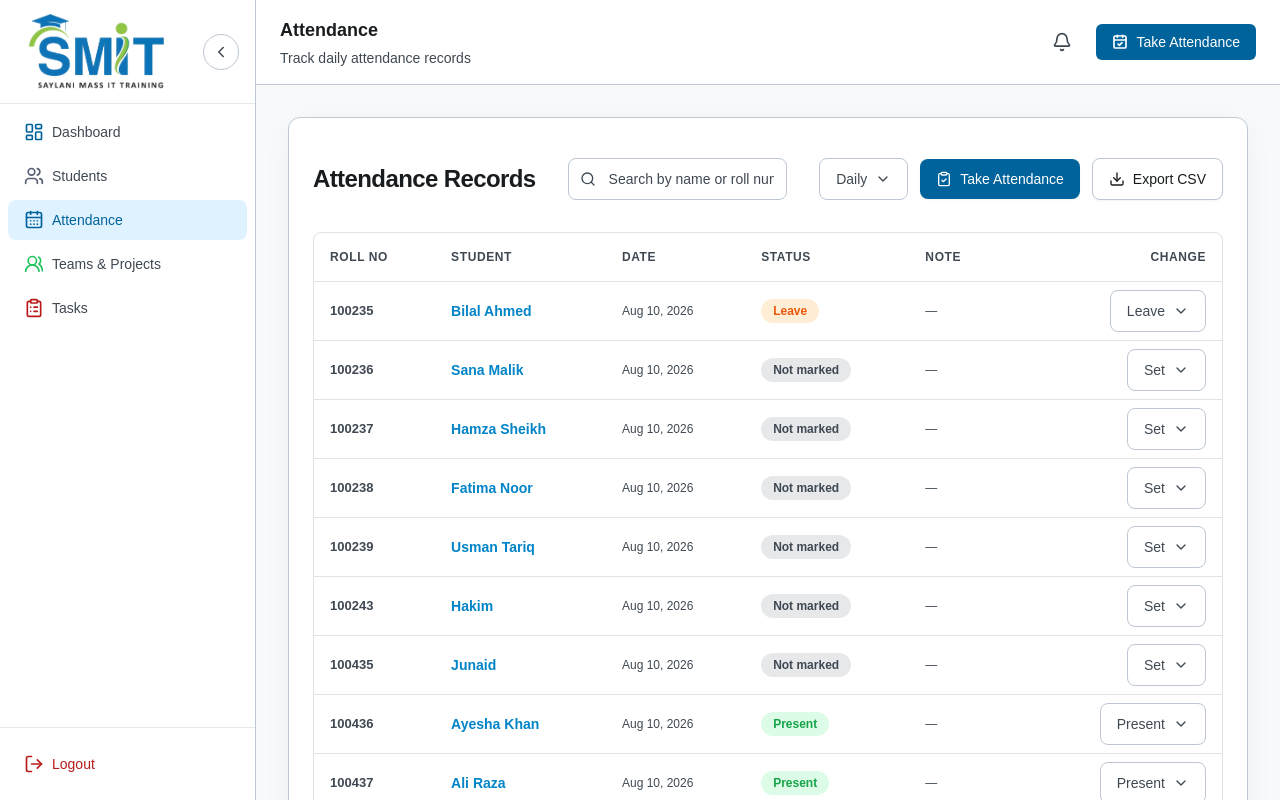
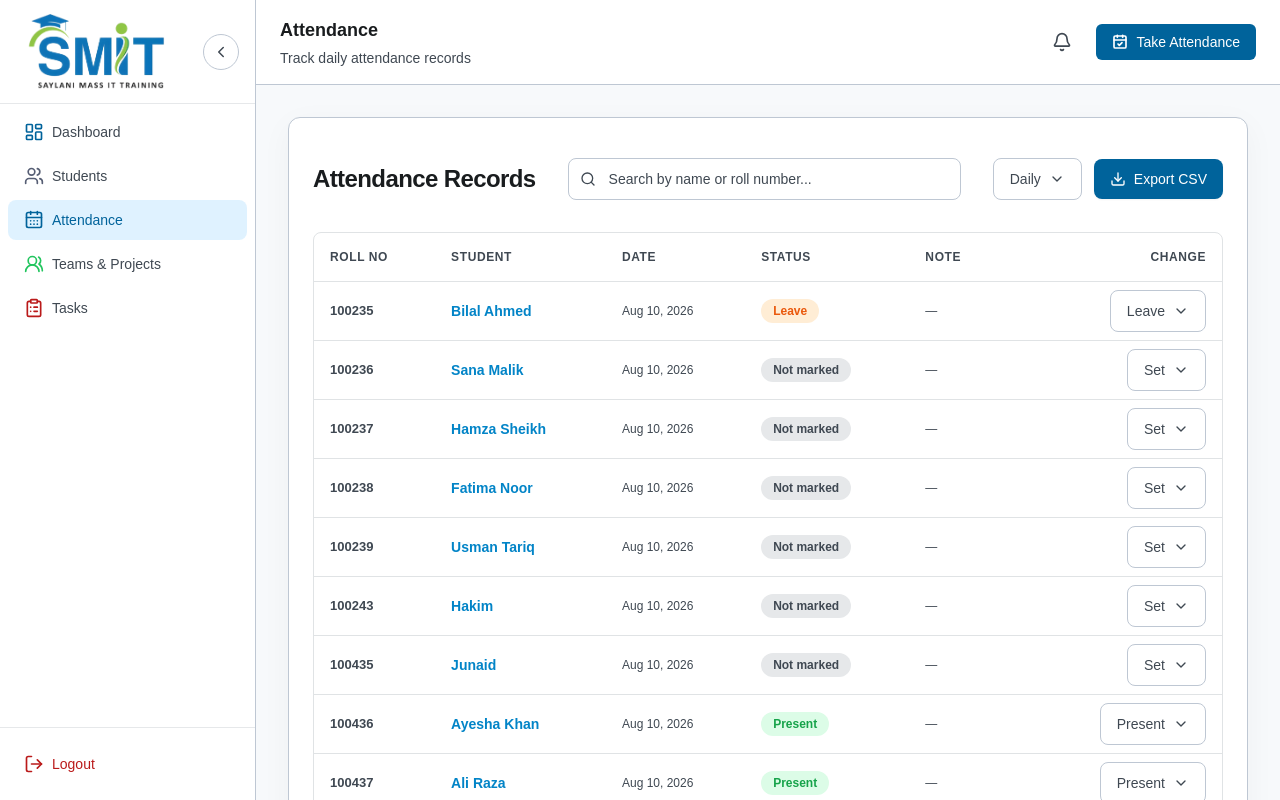
Before and after one commit to DoctorJunaid/Saylani-Bootcamp-LMS0, a React (Vite) app in the folder Client/: page /attendance in a window 1280 px wide. Built offline with nearby package versions, Linux system fonts and the light colour scheme.

Commit message:
remove the take attendance btn from the attendance toolbar

```diff
--- a/Client/src/components/attendanceComponents/AttendanceToolbar.jsx
+++ b/Client/src/components/attendanceComponents/AttendanceToolbar.jsx
@@ -35,19 +35,10 @@ const AttendanceToolbar = ({ searchQuery, onSearchChange, onDownloadCsv, onTakeA
           options={['Weekly', 'Monthly']}
         />
 
-        {/* Take Attendance Button */}
-        <button
-          onClick={onTakeAttendanceClick}
-          className="inline-flex items-center justify-center gap-2 px-4 py-2.5 bg-[var(--color-primary)] hover:opacity-90 text-[var(--color-on-primary)] text-sm font-medium rounded-lg transition-colors shadow-sm w-full sm:w-auto"
-        >
-          <ClipboardCheck className="h-4 w-4" />
-          Take Attendance
-        </button>
-
         {/* Download CSV Button */}
         <button
           onClick={onDownloadCsv}
-          className="inline-flex items-center justify-center gap-2 px-4 py-2.5 border border-[var(--color-border)] bg-[var(--color-surface)] hover:bg-[var(--color-surface-low)] text-[var(--color-text)] text-sm font-medium rounded-lg transition-colors shadow-sm w-full sm:w-auto"
+          className="inline-flex items-center justify-center gap-2 px-4 py-2.5 bg-[var(--color-primary)] hover:opacity-90 text-[var(--color-on-primary)] text-sm font-medium rounded-lg transition-colors shadow-sm w-full sm:w-auto"
         >
           <Download className="h-4 w-4" />
           Export CSV
--- a/Client/src/components/attendanceComponents/TakeAttendanceModal.jsx
+++ b/Client/src/components/attendanceComponents/TakeAttendanceModal.jsx
@@ -75,7 +75,12 @@ const TakeAttendanceModal = ({ students, onClose, onSave }) => {
     }
   }, [activeIndex]);
 
-  const markAllPresent = () => {
+  const isAllPresent = students.length > 0 && students.every(s => draft[s.id] === 'P');
+
+  const handleToggleAll = () => {
+    if (isAllPresent) {
+      setDraft({});
+    } else {
       setDraft((prev) => {
         const newState = { ...prev };
         students.forEach((s) => {
@@ -83,6 +88,7 @@ const TakeAttendanceModal = ({ students, onClose, onSave }) => {
         });
         return newState;
       });
+    }
   };
 
   const handleSave = () => {
@@ -123,11 +129,20 @@ const TakeAttendanceModal = ({ students, onClose, onSave }) => {
 
           <div className="flex items-center gap-4">
             <button
-              onClick={markAllPresent}
-              className="inline-flex items-center gap-2 px-4 py-2 bg-[var(--color-surface-low)] hover:bg-[var(--color-surface-high)] text-[var(--color-text)] text-sm font-medium rounded-lg transition-colors border border-[var(--color-border)]"
+              onClick={handleToggleAll}
+              className="inline-flex items-center gap-2 px-4 py-2 bg-[var(--color-surface-low)] hover:bg-[var(--color-surface-high)] text-[var(--color-text)] text-sm font-medium rounded-lg transition-colors border border-[var(--color-border)] min-w-[140px] justify-center"
             >
+              {isAllPresent ? (
+                <>
+                  <X className="h-4 w-4 text-[var(--color-text-muted)]" />
+                  Unmark all present
+                </>
+              ) : (
+                <>
                   <CheckCircle2 className="h-4 w-4 text-[#16a34a]" />
                   Mark all present
+                </>
+              )}
             </button>
             <button
               onClick={onClose}
--- a/Client/src/pages/attendance/AttendanceList.jsx
+++ b/Client/src/pages/attendance/AttendanceList.jsx
@@ -126,7 +126,6 @@ const AttendanceList = () => {
           searchQuery={searchQuery}
           onSearchChange={setSearchQuery}
           onDownloadCsv={handleDownloadCsv}
-          onTakeAttendanceClick={() => setIsTakeAttendanceModalOpen(true)}
         />
 
         {/* Table Container */}
```
Lines whose indentation alone changed are shown as unchanged.
